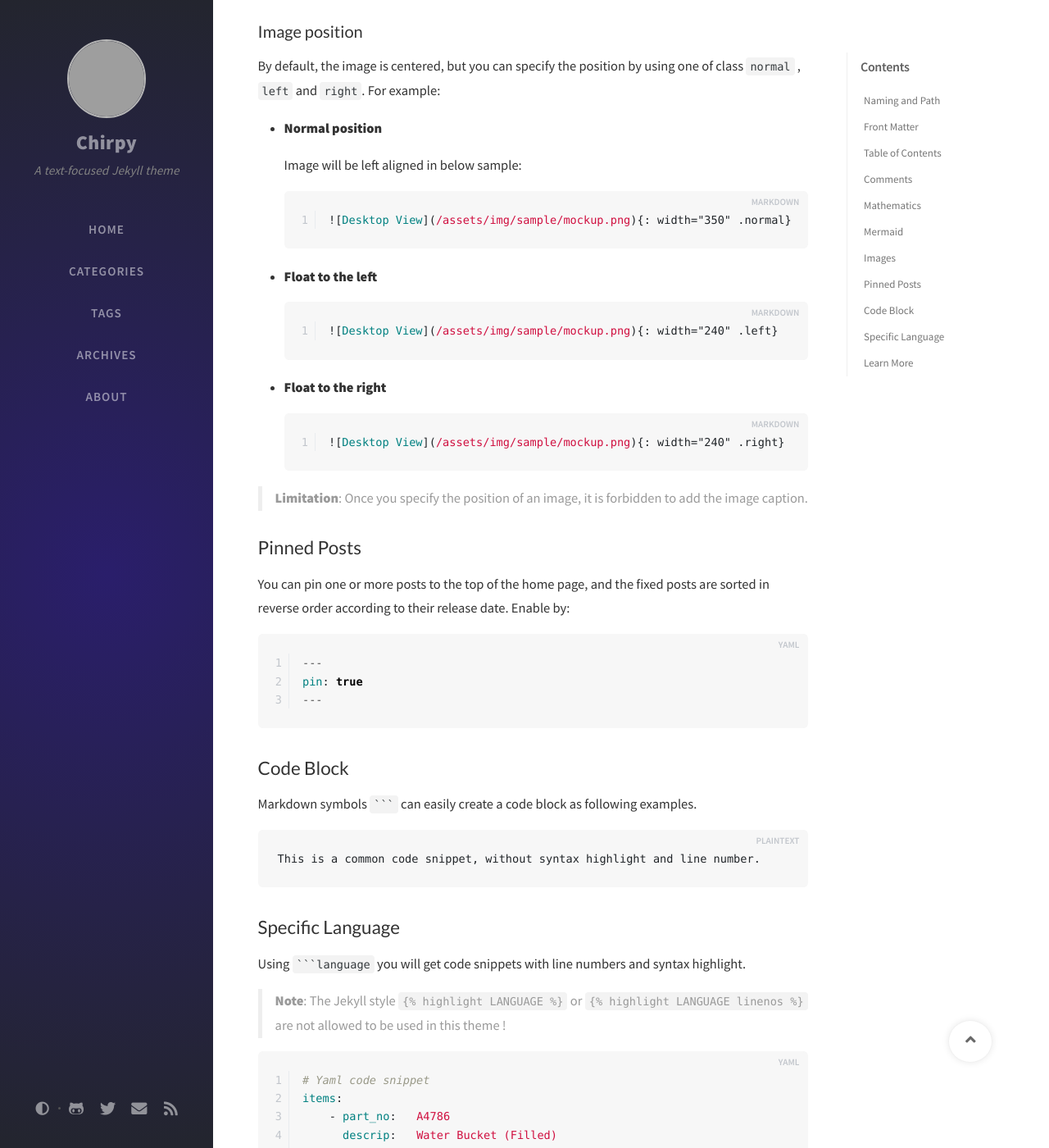
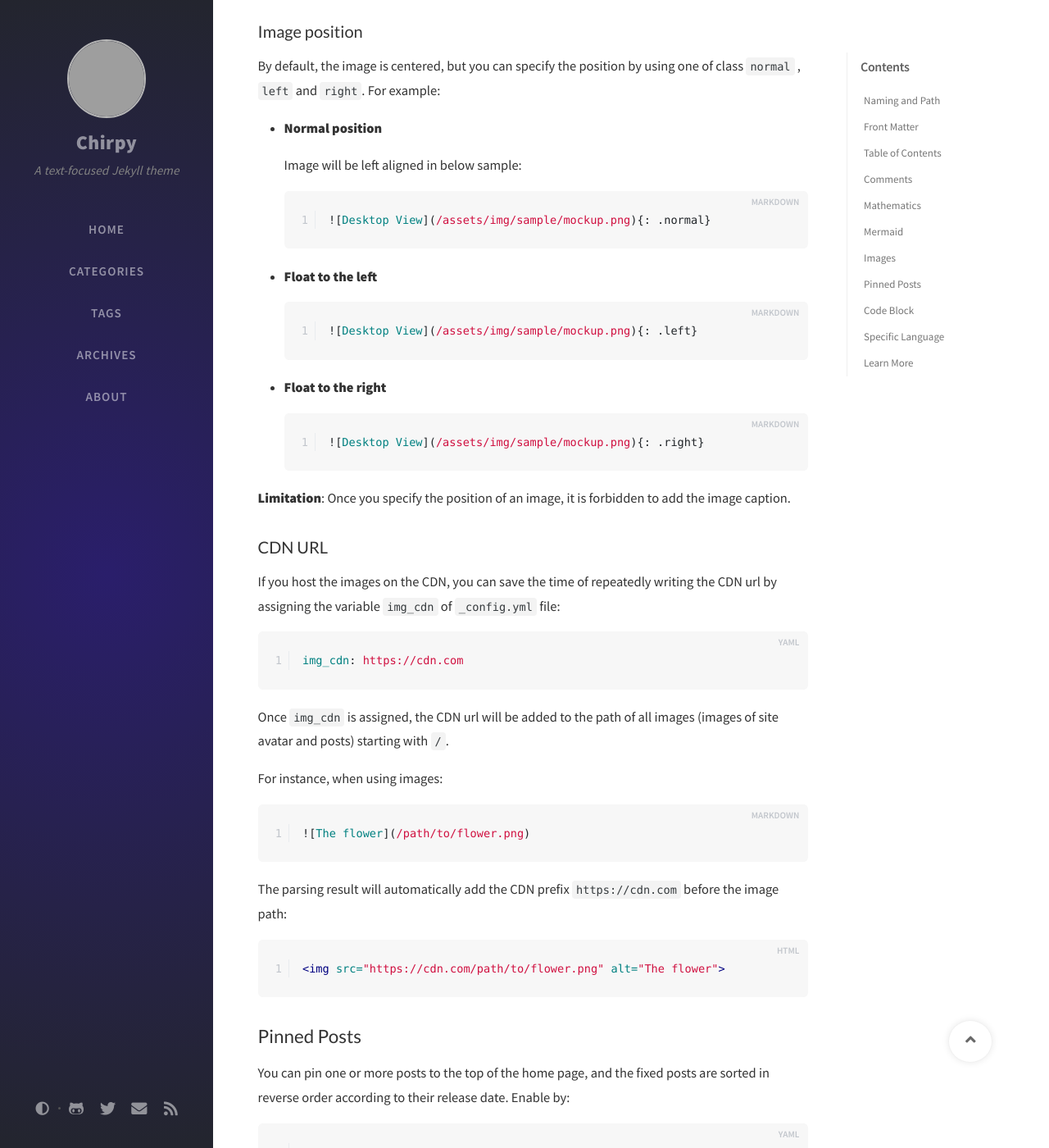
Before and after one commit to nicetrykiddo/writeups, a Jekyll site: the page built from _posts/2019-08-08-write-a-new-post.md, in a window 1280 px wide and 1400 px high, scrolled down 3055 px. Shown: the whole window at 82% size. Built offline with Jekyll 4.4.1, drawn with Linux system fonts in a browser that asks for light colours; nearby versions of some CDN libraries; comment, search, counter and statistics services are not loaded; grey boxes are pictures that could not be loaded.

Commit message:
Add image CDN tutorial

````diff
--- a/_posts/2019-08-08-write-a-new-post.md
+++ b/_posts/2019-08-08-write-a-new-post.md
@@ -118,22 +118,44 @@ By default, the image is centered, but you can specify the position by using one
   Image will be left aligned in below sample:
 
   ```markdown
-  ![Desktop View](/assets/img/sample/mockup.png){: width="350" .normal}
+  ![Desktop View](/assets/img/sample/mockup.png){: .normal}
   ```
 
 - **Float to the left**
 
   ```markdown
-  ![Desktop View](/assets/img/sample/mockup.png){: width="240" .left}
+  ![Desktop View](/assets/img/sample/mockup.png){: .left}
   ```
 
 - **Float to the right**
 
   ```markdown
-  ![Desktop View](/assets/img/sample/mockup.png){: width="240" .right}
+  ![Desktop View](/assets/img/sample/mockup.png){: .right}
   ```
 
-> **Limitation**: Once you specify the position of an image, it is forbidden to add the image caption.
+**Limitation**: Once you specify the position of an image, it is forbidden to add the image caption.
+
+### CDN URL
+
+If you host the images on the CDN, you can save the time of repeatedly writing the CDN url by assigning the variable `img_cdn` of `_config.yml` file:
+
+```yaml
+img_cdn: https://cdn.com
+```
+
+Once `img_cdn` is assigned, the CDN url will be added to the path of all images (images of site avatar and posts) starting with `/`.
+
+For instance, when using images:
+
+```markdown
+![The flower](/path/to/flower.png)
+```
+
+The parsing result will automatically add the CDN prefix `https://cdn.com` before the image path:
+
+```html
+<img src="https://cdn.com/path/to/flower.png" alt="The flower">
+```
 
 ## Pinned Posts
 
````
